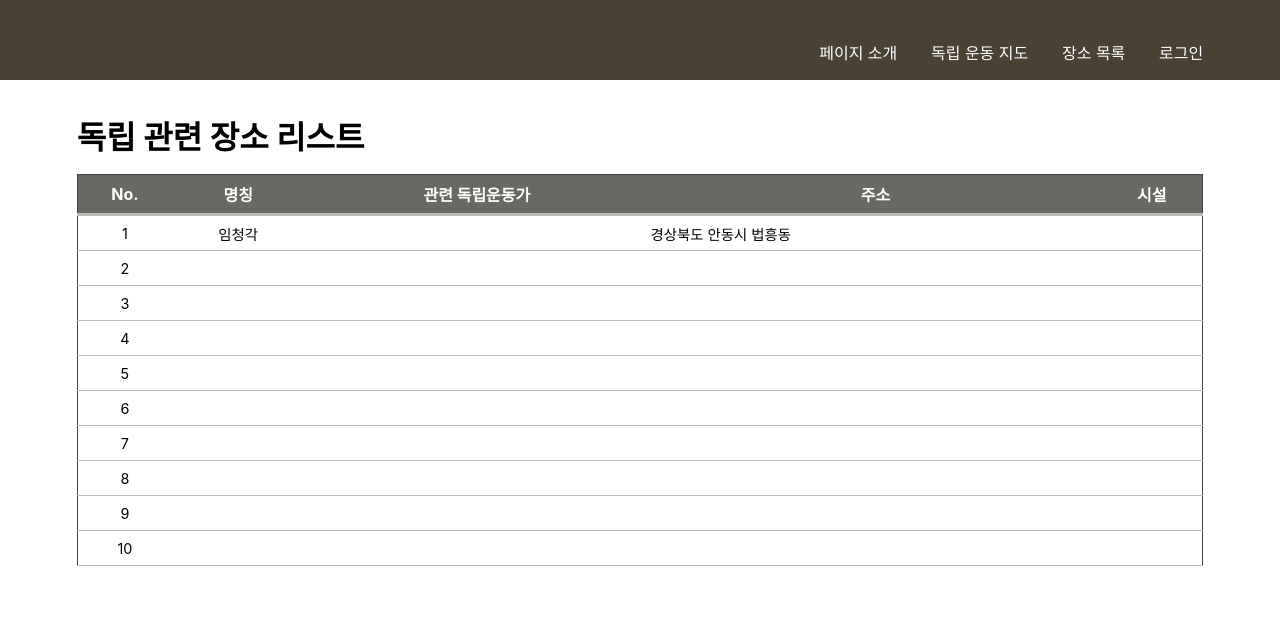
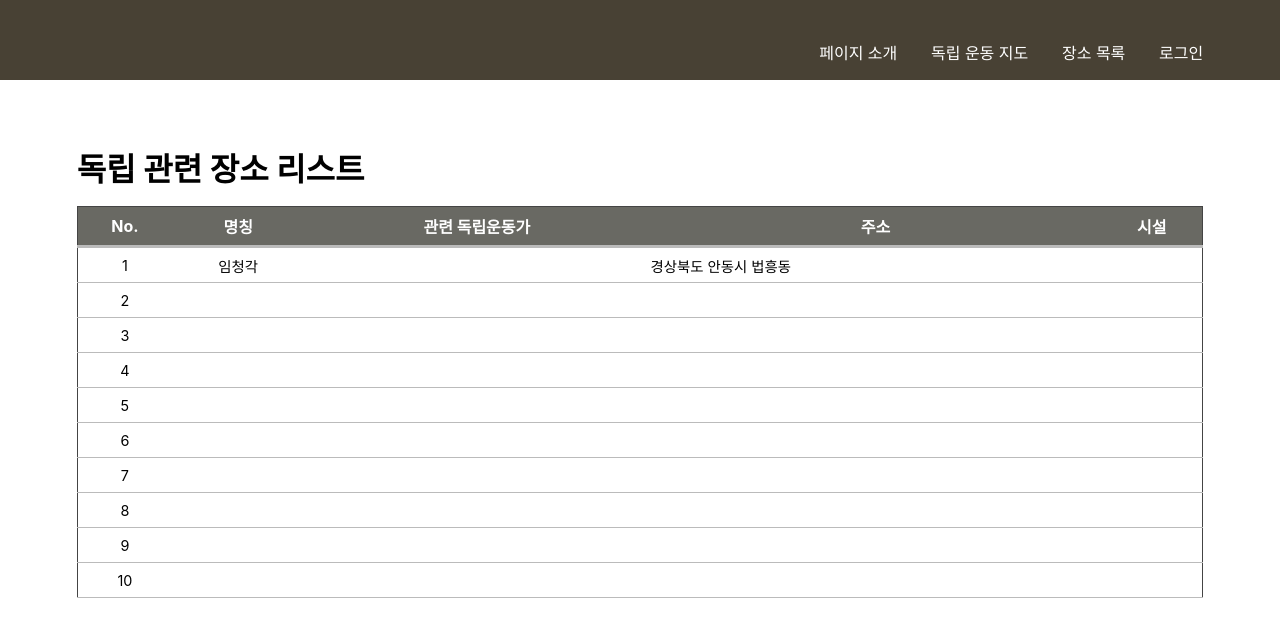
Before and after one commit to Radian06/Parakho-front, a React (Create React App) app: page /location-list in a window 1280 px wide. Shown: the top 624 px of the page. Built offline with nearby package versions, Linux system fonts and the light colour scheme; a web font is replaced by a local one.

Commit message:
🎨 :: 페이지들 여백 수정

```diff
--- a/src/styles/LocationList.css
+++ b/src/styles/LocationList.css
@@ -1,7 +1,7 @@
 .LocationList_page {
   width: 88vw;
   height: auto;
-  padding: 4vh 6vw;
+  padding: 8vh 6vw;
   margin: 0;
 }
 
--- a/src/styles/MapCheck.css
+++ b/src/styles/MapCheck.css
@@ -1,7 +1,7 @@
 .MapCheck_page {
     width: 88vw;
     height: auto;
-    padding: 4vh 6vw;
+    padding: 8vh 6vw;
     margin: 0;
 }
 
```
